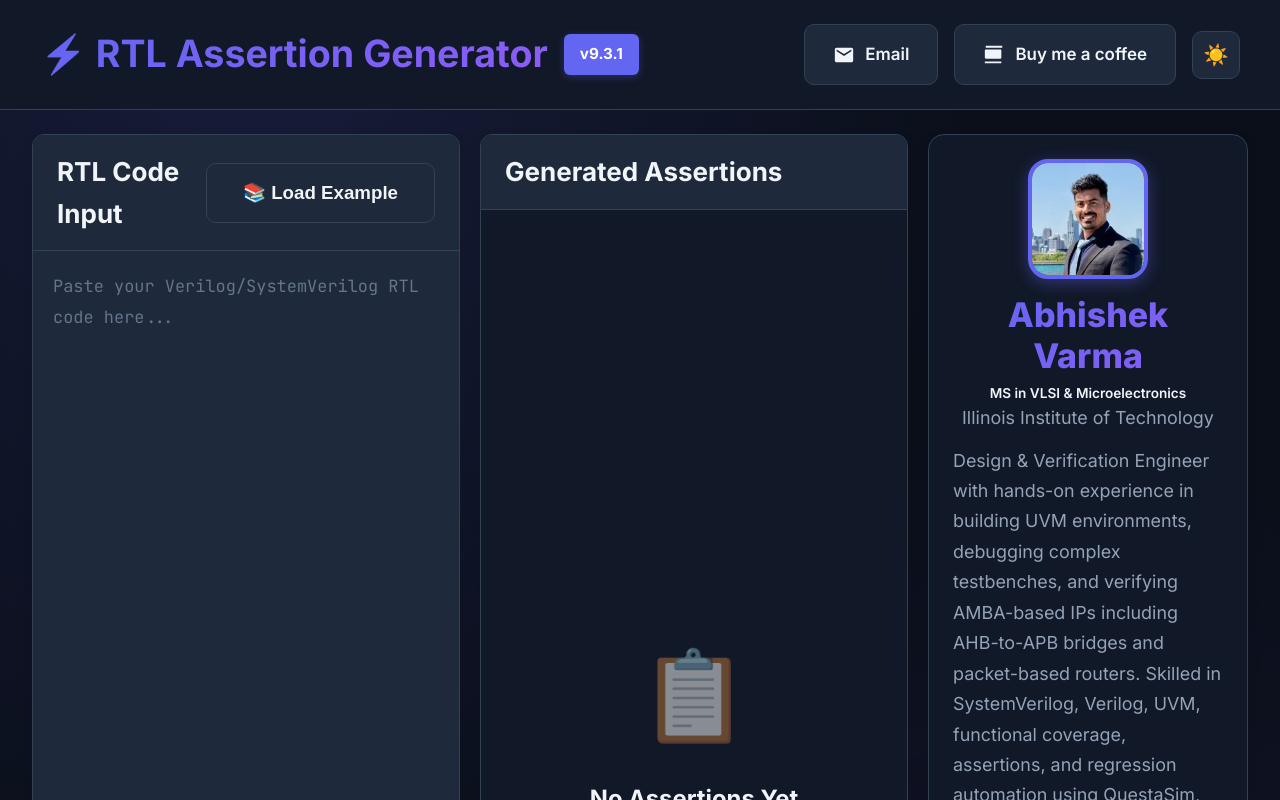
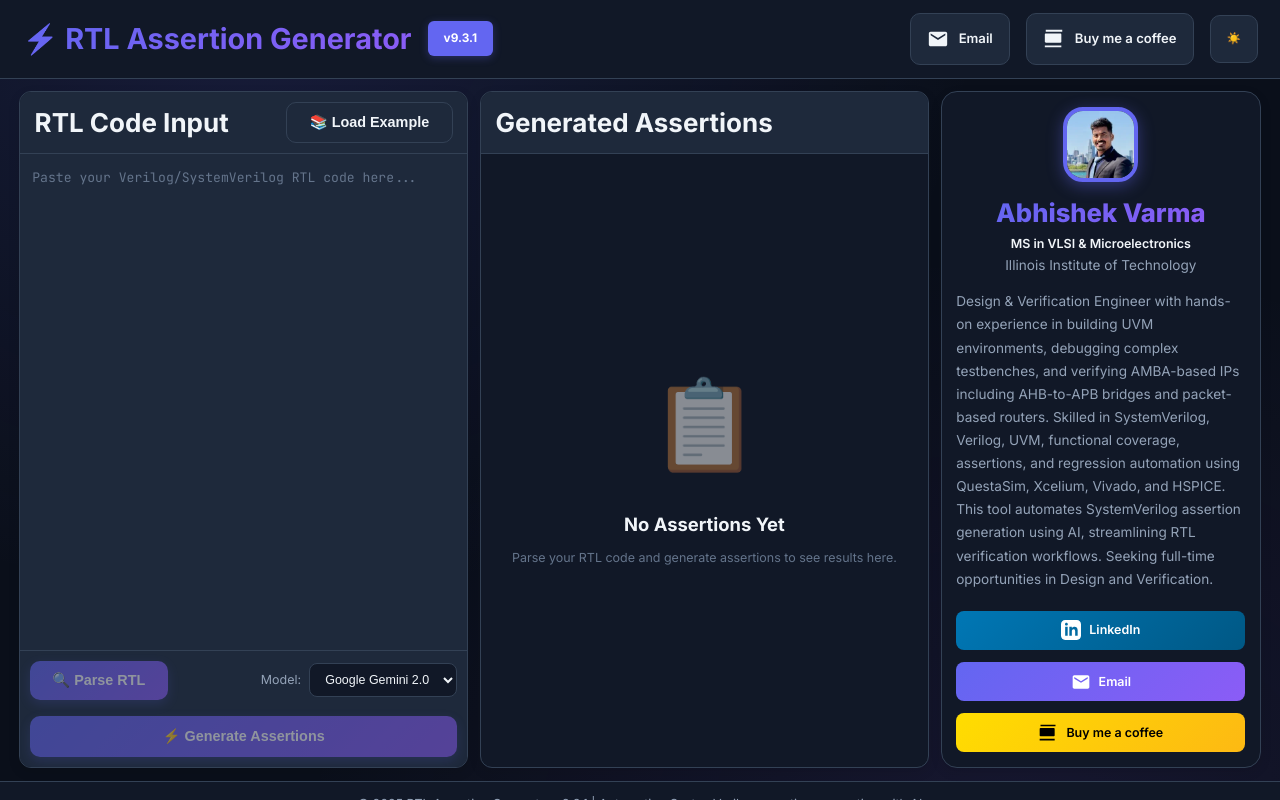
Before and after one commit to abhishekvarma827/AI-Powered-RTL-Assertion-Generator, a React (Create React App) app in the folder frontend/: page / in a window 1280 px wide. Shown: the top 800 px of the page. Built offline with nearby package versions, Linux system fonts and the light colour scheme; the HTML template or start-up script is replaced by a standard one.

Commit message:
Update App.css

```diff
--- a/frontend/src/App.css
+++ b/frontend/src/App.css
@@ -44,7 +44,7 @@
   color: var(--text-primary);
   line-height: 1.6;
   min-height: 100vh;
-  font-size: 15px; /* Base font size increased further */
+  font-size: 12px; /* Base font size increased further */
 }
 
 .app {
@@ -62,11 +62,11 @@
   display: flex;
   justify-content: space-between;
   align-items: center;
-  padding: 1.5rem 2.5rem;
+  padding: 0.8rem 1.4rem;
   background: var(--bg-secondary);
   border-bottom: 1px solid var(--border-color);
   backdrop-filter: blur(10px);
-  gap: 2rem;
+  gap: 1.2rem;
 }
 
 .header-left {
@@ -87,13 +87,13 @@
   display: flex;
   align-items: center;
   gap: 0.625rem;
-  padding: 1rem 1.75rem;
+  padding: 0.6rem 1rem;
   background: var(--bg-tertiary);
   border: 1px solid var(--border-color);
   border-radius: 10px;
   color: var(--text-primary);
   text-decoration: none;
-  font-size: 1.06rem;
+  font-size: 0.82rem;
   font-weight: 600;
   cursor: pointer;
   transition: all 0.3s ease;
@@ -125,7 +125,7 @@
 }
 
 .app-header h1 {
-  font-size: 2.35rem;
+  font-size: 1.8rem;
   font-weight: 700;
   background: linear-gradient(135deg, var(--accent-primary), var(--accent-secondary));
   -webkit-background-clip: text;
@@ -134,7 +134,7 @@
 }
 
 .version-badge {
-  font-size: 0.95rem;
+  font-size: 0.74rem;
   padding: 0.5rem 1rem;
   background: var(--accent-primary);
   color: white;
@@ -196,7 +196,7 @@
   height: 48px;
   border-radius: 10px;
   cursor: pointer;
-  font-size: 1.28rem;
+  font-size: 0.7rem;
   transition: 0.3s ease;
   display: flex;
   align-items: center;
@@ -213,8 +213,8 @@
 .main-container {
   display: grid;
   grid-template-columns: minmax(400px, 1fr) minmax(400px, 1fr) minmax(320px, 380px);
-  gap: 1.5rem;
-  padding: 1.5rem 2rem;
+  gap: 0.9rem;
+  padding: 0.8rem 1.2rem;
   flex: 1;
   width: 100%;
 }
@@ -222,14 +222,14 @@
 @media (max-width: 1400px) {
   .main-container {
     grid-template-columns: 1fr 1fr 320px;
-    gap: 1.25rem;
+    gap: 0.75rem;
   }
 }
 
 @media (max-width: 1200px) {
   .main-container {
     grid-template-columns: 1fr 1fr;
-    padding: 1.5rem;
+    padding: 0.9rem;
   }
 
   .creator-sidebar {
@@ -251,7 +251,7 @@
   display: flex;
   flex-direction: column;
   overflow: hidden;
-  min-height: 500px;
+  min-height: 350px;
   box-shadow: 0 4px 12px rgba(0, 0, 0, 0.1);
   transition: all 0.3s ease;
 }
@@ -265,14 +265,14 @@
 .creator-sidebar {
   display: flex;
   flex-direction: column;
-  gap: 1.5rem;
+  gap: 0.9rem;
 }
 
 .creator-card-sidebar {
   background: var(--bg-secondary);
   border: 1px solid var(--border-color);
   border-radius: 16px;
-  padding: 1.5rem;
+  padding: 0.9rem;
   display: flex;
   flex-direction: column;
   align-items: center;
@@ -290,8 +290,8 @@
 }
 
 .creator-avatar-sidebar {
-  width: 120px;
-  height: 120px;
+  width: 75px;
+  height: 75px;
   border-radius: 20px;
   object-fit: cover;
   border: 4px solid var(--accent-primary);
@@ -300,7 +300,7 @@
 }
 
 .creator-name-sidebar {
-  font-size: 2.12rem;
+  font-size: 1.6rem;
   font-weight: 800;
   margin: 0 0 0.5rem 0;
   background: linear-gradient(135deg, var(--accent-primary), var(--accent-secondary));
@@ -311,7 +311,7 @@
 }
 
 .creator-education-sidebar {
-  font-size: 0.85rem;
+  font-size: 0.78rem;
   font-weight: 600;
   color: var(--text-primary);
   margin: 0 0 0.25rem 0;
@@ -320,14 +320,14 @@
 }
 
 .creator-university-sidebar {
-  font-size: 1.12rem;
+  font-size: 0.85rem;
   color: var(--text-secondary);
   margin: 0 0 1rem 0;
   line-height: 1.3;
 }
 
 .creator-bio-sidebar {
-  font-size: 1.12rem;
+  font-size: 0.85rem;
   line-height: 1.7;
   color: var(--text-secondary);
   margin: 0 0 1.25rem 0;
@@ -346,9 +346,9 @@
   align-items: center;
   justify-content: center;
   gap: 0.5rem;
-  padding: 1rem 1.5rem;
+  padding: 0.6rem 0.9rem;
   border-radius: 8px;
-  font-size: 0.85rem;
+  font-size: 0.78rem;
   font-weight: 600;
   text-decoration: none;
   transition: all 0.3s ease;
@@ -395,7 +395,7 @@
   display: flex;
   justify-content: space-between;
   align-items: center;
-  padding: 1rem 1.5rem;
+  padding: 0.6rem 0.9rem;
   border-bottom: 1px solid var(--border-color);
   background: var(--bg-tertiary);
 }
@@ -417,8 +417,8 @@
   align-items: center;
   justify-content: center;
   gap: 0.5rem;
-  padding: 1.125rem 2.25rem;
-  font-size: 1.17rem;
+  padding: 0.7rem 1.4rem;
+  font-size: 0.9rem;
   font-weight: 700;
   border: none;
   border-radius: 10px;
@@ -455,8 +455,8 @@
 }
 
 .btn-sm {
-  padding: 0.625rem 1.125rem;
-  font-size: 0.95rem;
+  padding: 0.4rem 0.7rem;
+  font-size: 0.74rem;
 }
 
 .btn-active {
@@ -466,8 +466,8 @@
 
 .btn-generate {
   width: 100%;
-  padding: 1.25rem;
-  font-size: 1.17rem;
+  padding: 0.75rem;
+  font-size: 0.9rem;
   position: relative;
   overflow: hidden;
 }
@@ -506,13 +506,13 @@
 /* ===== Code Input ===== */
 .code-input {
   flex: 1;
-  min-height: 400px;
-  padding: 1.25rem;
+  min-height: 280px;
+  padding: 0.75rem;
   background: var(--bg-tertiary);
   border: none;
   color: var(--text-primary);
   font-family: 'JetBrains Mono', 'Fira Code', 'Consolas', monospace;
-  font-size: 1.06rem;
+  font-size: 0.82rem;
   line-height: 1.8;
   resize: none;
   outline: none;
@@ -521,14 +521,14 @@
 .code-input-wrapper {
   flex: 1;
   display: flex;
-  min-height: 400px;
+  min-height: 280px;
   max-height: 800px;
   overflow: auto;
 }
 
 .code-input-wrapper .syntax-highlighter {
   width: 100%;
-  min-height: 400px;
+  min-height: 280px;
 }
 
 .edit-rtl-controls {
@@ -549,7 +549,7 @@
 
 /* ===== Controls ===== */
 .controls {
-  padding: 1rem;
+  padding: 0.6rem;
   display: flex;
   flex-direction: column;
   gap: 1rem;
@@ -571,23 +571,23 @@
 }
 
 .model-select label {
-  font-size: 0.85rem;
+  font-size: 0.78rem;
   color: var(--text-secondary);
 }
 
 .model-select select {
-  padding: 0.75rem 1.125rem;
+  padding: 0.5rem 0.7rem;
   background: var(--bg-secondary);
   border: 1px solid var(--border-color);
   border-radius: 8px;
   color: var(--text-primary);
-  font-size: 0.85rem;
+  font-size: 0.78rem;
   cursor: pointer;
 }
 
 /* ===== Module Info ===== */
 .module-info {
-  padding: 1rem;
+  padding: 0.6rem;
   border-top: 1px solid var(--border-color);
   display: flex;
   flex-direction: column;
@@ -595,14 +595,14 @@
 }
 
 .module-info h3 {
-  font-size: 1.28rem;
+  font-size: 0.7rem;
   margin-bottom: 0;
   color: var(--accent-primary);
   font-weight: 700;
 }
 
 .module-info h4 {
-  font-size: 0.85rem;
+  font-size: 0.78rem;
   margin-bottom: 0.5rem;
   color: var(--text-secondary);
   font-weight: 600;
@@ -614,7 +614,7 @@
   background: linear-gradient(135deg, rgba(99, 102, 241, 0.1), rgba(139, 92, 246, 0.1));
   border: 1px solid var(--accent-primary);
   border-radius: 12px;
-  padding: 1.25rem 1.5rem;
+  padding: 0.7rem 0.9rem;
   margin: 0.75rem 0;
 }
 
@@ -626,17 +626,17 @@
 }
 
 .explanation-icon {
-  font-size: 1.49rem;
+  font-size: 1.15rem;
 }
 
 .explanation-title {
-  font-size: 1.06rem;
+  font-size: 0.82rem;
   font-weight: 700;
   color: var(--accent-primary);
 }
 
 .explanation-text {
-  font-size: 1.17rem;
+  font-size: 0.9rem;
   line-height: 1.7;
   color: var(--text-primary);
   margin: 0;
@@ -662,7 +662,7 @@
   background: var(--bg-tertiary);
   border: 1px solid var(--port-color, var(--border-color));
   border-radius: 6px;
-  font-size: 0.95rem;
+  font-size: 0.74rem;
   font-family: 'JetBrains Mono', monospace;
   transition: all 0.2s ease;
 }
@@ -676,7 +676,7 @@
   color: var(--port-color);
   font-weight: 700;
   text-transform: uppercase;
-  font-size: 0.8rem;
+  font-size: 0.65rem;
   letter-spacing: 0.05em;
 }
 
@@ -700,7 +700,7 @@
 
 /* ===== Analysis Section ===== */
 .analysis-section {
-  padding: 1rem;
+  padding: 0.6rem;
   border-bottom: 1px solid var(--border-color);
 }
 
@@ -719,7 +719,7 @@
   align-items: center;
   justify-content: center;
   gap: 0.75rem;
-  padding: 1rem 1.25rem;
+  padding: 0.6rem 0.75rem;
   background: linear-gradient(135deg, #1e3a5f, #2d4a6f);
   border: 2px solid rgba(99, 102, 241, 0.3);
   border-radius: 10px;
@@ -737,7 +737,7 @@
 }
 
 .metric-icon {
-  font-size: 1.49rem;
+  font-size: 1.15rem;
   line-height: 1;
   filter: drop-shadow(0 2px 4px rgba(0, 0, 0, 0.3));
 }
@@ -750,7 +750,7 @@
 }
 
 .metric-value {
-  font-size: 1.28rem;
+  font-size: 0.7rem;
   font-weight: 800;
   color: #ffffff;
   line-height: 1;
@@ -758,7 +758,7 @@
 }
 
 .metric-label {
-  font-size: 0.64rem;
+  font-size: 0.52rem;
   text-transform: uppercase;
   color: rgba(255, 255, 255, 0.85);
   letter-spacing: 0.05em;
@@ -789,7 +789,7 @@
 }
 
 .coverage-text {
-  font-size: 1.06rem;
+  font-size: 0.82rem;
   color: var(--text-secondary);
   font-weight: 600;
 }
@@ -805,13 +805,13 @@
 }
 
 .count-number {
-  font-size: 2.12rem;
+  font-size: 1.6rem;
   font-weight: 800;
   color: var(--accent-primary);
 }
 
 .count-label {
-  font-size: 0.95rem;
+  font-size: 0.74rem;
   text-transform: uppercase;
   color: var(--text-muted);
   letter-spacing: 0.05em;
@@ -824,7 +824,7 @@
   overflow: auto;
   border-top: 1px solid var(--border-color);
   border-bottom: 1px solid var(--border-color);
-  min-height: 400px;
+  min-height: 280px;
   max-height: 800px;
 }
 
@@ -832,12 +832,12 @@
 .code-editor {
   flex: 1;
   width: 100%;
-  padding: 1.25rem;
+  padding: 0.75rem;
   background: var(--bg-tertiary);
   border: none;
   color: var(--text-primary);
   font-family: 'JetBrains Mono', 'Fira Code', 'Consolas', monospace;
-  font-size: 1.06rem;
+  font-size: 0.82rem;
   line-height: 1.8;
   resize: none;
   outline: none;
@@ -862,7 +862,7 @@
   border-radius: 8px;
   overflow: hidden;
   z-index: 100;
-  min-width: 120px;
+  min-width: 75px;
   box-shadow: 0 4px 16px rgba(0, 0, 0, 0.3);
 }
 
@@ -895,7 +895,7 @@
   flex-direction: column;
   align-items: center;
   justify-content: center;
-  padding: 2rem;
+  padding: 1.2rem;
   text-align: center;
 }
 
@@ -906,25 +906,25 @@
 }
 
 .empty-state h3 {
-  font-size: 1.49rem;
+  font-size: 1.15rem;
   margin-bottom: 0.5rem;
   color: var(--text-primary);
 }
 
 .empty-state p {
-  font-size: 0.85rem;
+  font-size: 0.78rem;
   color: var(--text-muted);
   max-width: 400px;
 }
 
 /* ===== Error Message ===== */
 .error-message {
-  padding: 1rem;
+  padding: 0.6rem;
   background: rgba(239, 68, 68, 0.1);
   border: 1px solid var(--error);
   border-radius: 8px;
   color: var(--error);
-  font-size: 0.85rem;
+  font-size: 0.78rem;
   margin: 1rem;
 }
 
@@ -932,7 +932,7 @@
 .app-footer {
   background: var(--bg-secondary);
   border-top: 1px solid var(--border-color);
-  padding: 1.5rem 2rem;
+  padding: 0.8rem 1.2rem;
   margin-top: auto;
 }
 
@@ -941,7 +941,7 @@
   flex-direction: column;
   align-items: center;
   gap: 0.75rem;
-  font-size: 0.85rem;
+  font-size: 0.78rem;
   color: var(--text-secondary);
 }
 
@@ -960,7 +960,7 @@
   color: var(--text-primary);
   text-decoration: none;
   font-weight: 500;
-  font-size: 0.85rem;
+  font-size: 0.78rem;
   transition: all 0.2s ease;
 }
 
@@ -977,7 +977,7 @@
 /* ===== RESPONSIVE STYLES ===== */
 @media (max-width: 1200px) {
   .app-header {
-    padding: 1rem 1.5rem;
+    padding: 0.6rem 0.9rem;
   }
 
   .header-right {
@@ -985,7 +985,7 @@
   }
 
   .creator-card {
-    padding: 1rem 1.25rem;
+    padding: 0.6rem 0.75rem;
   }
 
   .creator-avatar-large {
@@ -994,11 +994,11 @@
   }
 
   .creator-name {
-    font-size: 1.06rem;
+    font-size: 0.82rem;
   }
 
   .creator-bio {
-    font-size: 0.69rem;
+    font-size: 0.56rem;
   }
 }
 
@@ -1046,7 +1046,7 @@
 
   .header-btn {
     flex: 1;
-    min-width: 120px;
+    min-width: 75px;
     justify-content: center;
   }
 
@@ -1099,7 +1099,7 @@
   background: linear-gradient(145deg, #1e293b, #0f172a);
   border: 1px solid #334155;
   border-radius: 16px;
-  padding: 2rem 2.5rem;
+  padding: 1.2rem 2.5rem;
   min-width: 420px;
   box-shadow: 0 25px 60px rgba(0, 0, 0, 0.6);
 }
@@ -1112,7 +1112,7 @@
 }
 
 .progress-icon {
-  font-size: 2.12rem;
+  font-size: 1.6rem;
   animation: bounce 1s infinite;
 }
 
@@ -1122,7 +1122,7 @@
 }
 
 .progress-stage {
-  font-size: 1.28rem;
+  font-size: 0.7rem;
   font-weight: 700;
   color: #f1f5f9;
 }
@@ -1162,7 +1162,7 @@
 }
 
 .progress-message {
-  font-size: 0.85rem;
+  font-size: 0.78rem;
   color: #94a3b8;
   margin-bottom: 0.75rem;
   min-height: 1.5em;
@@ -1170,7 +1170,7 @@
 }
 
 .progress-percentage {
-  font-size: 2.12rem;
+  font-size: 1.6rem;
   font-weight: 800;
   background: linear-gradient(135deg, #6366f1, #a855f7);
   -webkit-background-clip: text;
@@ -1191,7 +1191,7 @@
 }
 
 .category-detail-content {
-  padding: 1.5rem;
+  padding: 0.9rem;
 }
 
 .category-count-badge {
@@ -1199,20 +1199,20 @@
   flex-direction: column;
   align-items: center;
   background: linear-gradient(135deg, #6366f1, #8b5cf6);
-  padding: 1rem 2rem;
+  padding: 0.6rem 2rem;
   border-radius: 12px;
   margin-bottom: 1.5rem;
 }
 
 .category-count-badge .count-value {
-  font-size: 2.55rem;
+  font-size: 2rem;
   font-weight: 800;
   color: white;
   line-height: 1;
 }
 
 .category-count-badge .count-label {
-  font-size: 0.95rem;
+  font-size: 0.74rem;
   color: rgba(255, 255, 255, 0.8);
   margin-top: 0.25rem;
 }
@@ -1222,7 +1222,7 @@
 }
 
 .category-description p {
-  font-size: 0.85rem;
+  font-size: 0.78rem;
   color: #e2e8f0;
   line-height: 1.6;
 }
@@ -1316,7 +1316,7 @@
 }
 
 .category-icon {
-  font-size: 1.06rem;
+  font-size: 0.82rem;
 }
 
 .category-name {
@@ -1326,7 +1326,7 @@
 }
 
 .category-count {
-  font-size: 0.85rem;
+  font-size: 0.7rem;
   font-weight: 700;
   color: #6366f1;
   background: var(--bg-primary);
@@ -1354,13 +1354,13 @@
   display: flex;
   justify-content: space-between;
   align-items: center;
-  padding: 1.25rem 1.5rem;
+  padding: 0.7rem 0.9rem;
   border-bottom: 1px solid #334155;
   background: var(--bg-tertiary);
 }
 
 .modal-header h2 {
-  font-size: 1.28rem;
+  font-size: 0.7rem;
   font-weight: 700;
   color: #f1f5f9;
 }
@@ -1414,7 +1414,7 @@
 
 .browser-column h3 {
   padding: 0.75rem 1rem;
-  font-size: 0.8rem;
+  font-size: 0.65rem;
   font-weight: 600;
   text-transform: uppercase;
   letter-spacing: 0.1em;
@@ -1458,7 +1458,7 @@
 }
 
 .item-icon {
-  font-size: 1.06rem;
+  font-size: 0.82rem;
 }
 
 .item-name {
@@ -1471,7 +1471,7 @@
   justify-content: center;
   height: 100%;
   color: #64748b;
-  font-size: 0.74rem;
+  font-size: 0.6rem;
   font-style: italic;
 }
 
@@ -1483,7 +1483,7 @@
 .type-badge {
   padding: 0.375rem 1rem;
   border-radius: 6px;
-  font-size: 0.64rem;
+  font-size: 0.52rem;
   font-weight: 700;
   text-transform: uppercase;
 }
@@ -1495,7 +1495,7 @@
 
 /* Quick Access */
 .quick-access {
-  padding: 1rem 1.5rem;
+  padding: 0.6rem 0.9rem;
   border-top: 1px solid #334155;
   background: var(--bg-tertiary);
 }
@@ -1520,7 +1520,7 @@
   border: 1px solid #334155;
   border-radius: 8px;
   color: #f1f5f9;
-  font-size: 0.69rem;
+  font-size: 0.56rem;
   cursor: pointer;
   transition: 0.15s ease;
 }
@@ -1538,7 +1538,7 @@
   overflow: auto;
   background: var(--bg-tertiary);
   font-family: 'JetBrains Mono', 'Fira Code', monospace;
-  font-size: 1.06rem;
+  font-size: 0.82rem;
   line-height: 1.8;
   position: relative;
 }
@@ -1546,7 +1546,7 @@
 .line-numbers {
   display: flex;
   flex-direction: column;
-  padding: 1rem 0.75rem 1rem 1rem;
+  padding: 0.6rem 0.75rem 1rem 1rem;
   background: var(--bg-elevated);
   border-right: 1px solid #313244;
   text-align: right;
@@ -1559,7 +1559,7 @@
 
 .line-number {
   color: #585b70;
-  font-size: 0.95rem;
+  font-size: 0.74rem;
   min-width: 2.5rem;
   min-height: 1.8em;
   display: flex;
@@ -1569,7 +1569,7 @@
 
 .code-content {
   flex: 1;
-  padding: 1rem;
+  padding: 0.6rem;
   margin: 0;
   overflow-x: visible;
   line-height: 1.8;
@@ -1625,13 +1625,13 @@
 }
 
 .grade-letter {
-  font-size: 2.12rem;
+  font-size: 1.6rem;
   font-weight: 800;
   line-height: 1;
 }
 
 .grade-label {
-  font-size: 0.8rem;
+  font-size: 0.65rem;
   text-transform: uppercase;
   font-weight: 600;
   opacity: 0.9;
@@ -1639,20 +1639,20 @@
 }
 
 .grade-expand-icon {
-  font-size: 0.85rem;
+  font-size: 0.7rem;
   opacity: 0.7;
 }
 
 .grade-explanation {
   margin-top: 1rem;
-  padding: 1rem;
+  padding: 0.6rem;
   background: var(--bg-tertiary);
   border-radius: 8px;
   border: 1px solid #334155;
 }
 
 .grade-explanation h4 {
-  font-size: 0.74rem;
+  font-size: 0.6rem;
   margin-bottom: 0.5rem;
   color: #f1f5f9;
 }
@@ -1666,7 +1666,7 @@
 .criterion {
   display: flex;
   justify-content: space-between;
-  font-size: 0.69rem;
+  font-size: 0.56rem;
 }
 
 .criterion-name {
@@ -1680,7 +1680,7 @@
 }
 
 .grade-summary {
-  font-size: 0.69rem;
+  font-size: 0.56rem;
   color: #94a3b8;
   margin-top: 0.5rem;
 }
@@ -1701,7 +1701,7 @@
   background: none;
   border: none;
   color: #f1f5f9;
-  font-size: 1.06rem;
+  font-size: 0.82rem;
   font-weight: 600;
   cursor: pointer;
 }
@@ -1763,13 +1763,13 @@
   display: flex;
   align-items: center;
   gap: 0.75rem;
-  padding: 1rem;
+  padding: 0.6rem;
   background: var(--bg-tertiary);
   border-top: 1px solid var(--border-color);
 }
 
 .testbench-label {
-  font-size: 1.17rem;
+  font-size: 0.9rem;
   font-weight: 600;
   color: var(--text-secondary);
 }
@@ -1779,7 +1779,7 @@
   color: white;
   border: none;
   padding: 0.875rem 1.75rem;
-  font-size: 1.17rem;
+  font-size: 0.9rem;
   font-weight: 600;
   border-radius: 8px;
 }
```
